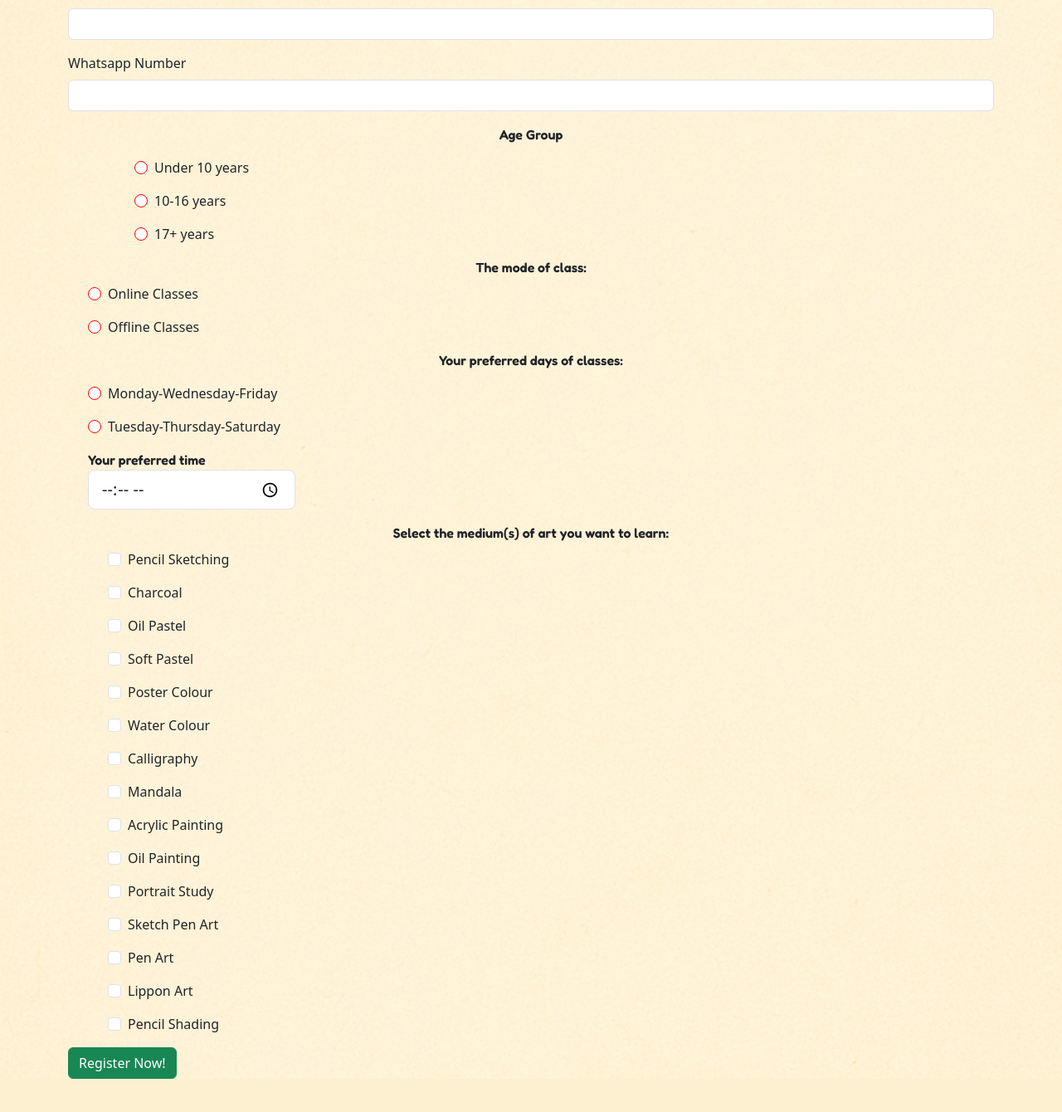
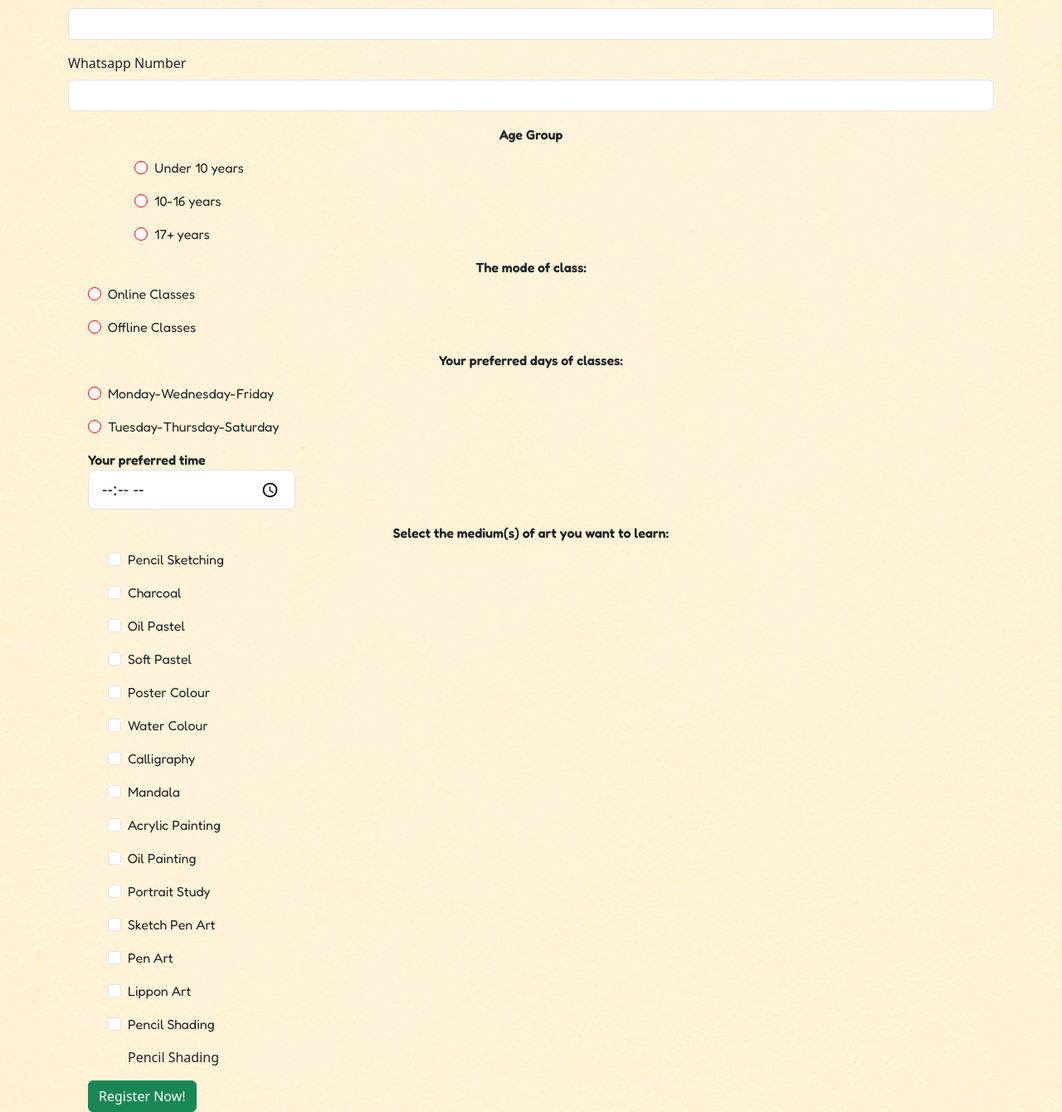
Before and after one commit to CodeVIP123/charu-art-website-django, a Django app: template templates/register.html in a window 1280 px wide. Shown: the part 381-1721 px from the top of the page at 83% size. Before the commit the page ends 1681 px from the top, so only its background shows below. Run offline with Django 3.2, Linux system fonts and the light colour scheme; the template is opened without the code that fills it, so the values that code supplies are empty.

Commit message:
modified:   templates/register.html

```diff
--- a/templates/register.html
+++ b/templates/register.html
@@ -27,35 +27,35 @@ Registeration
         <div class="my-3" style="padding-left: 80px;">
         <div class="mb-3 form-check">
             <input type="radio" class="form-check-input" id="a_b_10" name="age_b_10" style="border: 1px solid red;" value="Under 10">
-            <label for="a_b_10" class="form-check-label">Under 10 years</label>
+            <p>Under 10 years</p>
         </div>
         <div class="mb-3 form-check">
             <input type="radio" class="form-check-input" id="10_16" name="age_b_10" style="border: 1px solid red;" value="10-16">
-            <label for="10_16" class="form-check-label">10-16 years</label>
+            <p>10-16 years</p>
         </div>
         <div class="mb-3 form-check">
             <input type="radio" class="form-check-input" id="17p" name="age_b_10" style="border: 1px solid red;" value="17+">
-            <label for="17p" class="form-check-label">17+ years</label>
+            <p>17+ years</p>
         </div>
     </div>
     <p class="text-center my-2"><b>The mode of class:</b></p>
     <div class="px-4">
     <div class="mb-3 form-check">
         <input type="radio" class="form-check-input" id="online" name="oline" style="border: 1px solid red;" value="Online Classes">
-        <label for="online" class="form-check-label">Online Classes</label>
+        <p>Online Classes</p>
     </div>
     <div class="mb-3 form-check">
         <input type="radio" class="form-check-input" id="offline" name="oline" style="border: 1px solid red;" value="Offline Classes">
-        <label for="offline" class="form-check-label">Offline Classes</label>
+        <p>Offline Classes</p>
     </div>
     <p class="text-center"><b>Your preferred days of classes:</b></p>
     <div class="mb-3 form-check">
         <input type="radio" class="form-check-input" id="m-w-f" name="day" style="border: 1px solid red;" value="Monday-Wednesday-Friday">
-        <label for="m-w-f" class="form-check-label">Monday-Wednesday-Friday</label>
+        <p>Monday-Wednesday-Friday</p>
     </div>
     <div class="mb-3 form-check">
         <input type="radio" class="form-check-input" id="t-th-s" name="day" style="border: 1px solid red;" value="Tuesday-Thursday-Saturday">
-        <label for="t-th-s" class="form-check-label">Tuesday-Thursday-Saturday</label>
+        <p>Tuesday-Thursday-Saturday</p>
     </div>
     <div class="mb-3">
         <label for="id_pr_time"><b>Your preferred time</b></label>
@@ -65,66 +65,66 @@ Registeration
     <div class="px-4">
         <div class="mb-3 form-check">
             <input type="checkbox" class="form-check-input" id="pencil_sketching" name="medium" value="Pencil Sketching">
-            <label for="pencil_sketching" class="form-check-label">Pencil Sketching</label>
+            <p>Pencil Sketching</p>
         </div>
         <div class="mb-3 form-check">
             <input type="checkbox" class="form-check-input" id="charcoal" name="medium" value="Charcoal">
-            <label for="charcoal" class="form-check-label">Charcoal</label>
+            <p>Charcoal</p>
         </div>
         <div class="mb-3 form-check">
             <input type="checkbox" class="form-check-input" id="oil_pastel" name="medium" value="Oil Pastel">
-            <label for="oil_pastel" class="form-check-label">Oil Pastel</label>
+            <p>Oil Pastel</p>
         </div>
         <div class="mb-3 form-check">
             <input type="checkbox" class="form-check-input" id="soft_pastel" name="medium" value="Soft Pastel">
-            <label for="soft_pastel" class="form-check-label">Soft Pastel</label>
+            <p>Soft Pastel</p>
         </div>
         <div class="mb-3 form-check">
             <input type="checkbox" class="form-check-input" id="poster_colour" name="medium" value="Poster Colour">
-            <label for="poster_colour" class="form-check-label">Poster Colour</label>
+            <p>Poster Colour</p>
         </div>
         <div class="mb-3 form-check">
             <input type="checkbox" class="form-check-input" id="water_colour" name="medium" value="Water Colour">
-            <label for="water_colour" class="form-check-label">Water Colour</label>
+            <p>Water Colour</p>
         </div>
         <div class="mb-3 form-check">
             <input type="checkbox" class="form-check-input" id="calligraphy" name="medium" value="Calligraphy">
-            <label for="calligraphy" class="form-check-label">Calligraphy</label>
+            <p>Calligraphy</p>
         </div>
         <div class="mb-3 form-check">
             <input type="checkbox" class="form-check-input" id="mandala" name="medium" value="Mandala">
-            <label for="mandala" class="form-check-label">Mandala</label>
+            <p>Mandala</p>
         </div>
         <div class="mb-3 form-check">
             <input type="checkbox" class="form-check-input" id="acrylic_painting" name="medium" value="Acrylic Painting">
-            <label for="acrylic_painting" class="form-check-label">Acrylic Painting</label>
+            <p>Acrylic Painting</p>
         </div>
         <div class="mb-3 form-check">
             <input type="checkbox" class="form-check-input" id="oil_painting" name="medium" value="Oil Painting">
-            <label for="oil_painting" class="form-check-label">Oil Painting</label>
+            <p>Oil Painting</p>
         </div>
         <div class="mb-3 form-check">
             <input type="checkbox" class="form-check-input" id="portrait_study" name="medium" value="Portrait Study">
-            <label for="portrait_study" class="form-check-label">Portrait Study</label>
+            <p>Portrait Study</p>
         </div>
         <div class="mb-3 form-check">
             <input type="checkbox" class="form-check-input" id="sketch_pen_art" name="medium" value="Sketch Pen Art">
-            <label for="sketch_pen_art" class="form-check-label">Sketch Pen Art</label>
+            <p>Sketch Pen Art</p>
         </div>
         <div class="mb-3 form-check">
             <input type="checkbox" class="form-check-input" id="pen_art" name="medium" value="Pen Art">
-            <label for="pen_art" class="form-check-label">Pen Art</label>
+            <p>Pen Art</p>
         </div>
         <div class="mb-3 form-check">
             <input type="checkbox" class="form-check-input" id="lippon_art" name="medium" value="Lippon Art">
-            <label for="lippon_art" class="form-check-label">Lippon Art</label>
+            <p>Lippon Art</p>
         </div>
         <div class="mb-3 form-check">
             <input type="checkbox" class="form-check-input" id="pencil_shading" name="medium" value="Pencil Shading">
+            <p>Pencil Shading</p>
             <label for="lippon_art" class="form-check-label">Pencil Shading</label>
         </div>
     </div>
-</div>
         <button type="submit" class="btn btn-success">Register Now!</button>
 </div>
 </form>
```
